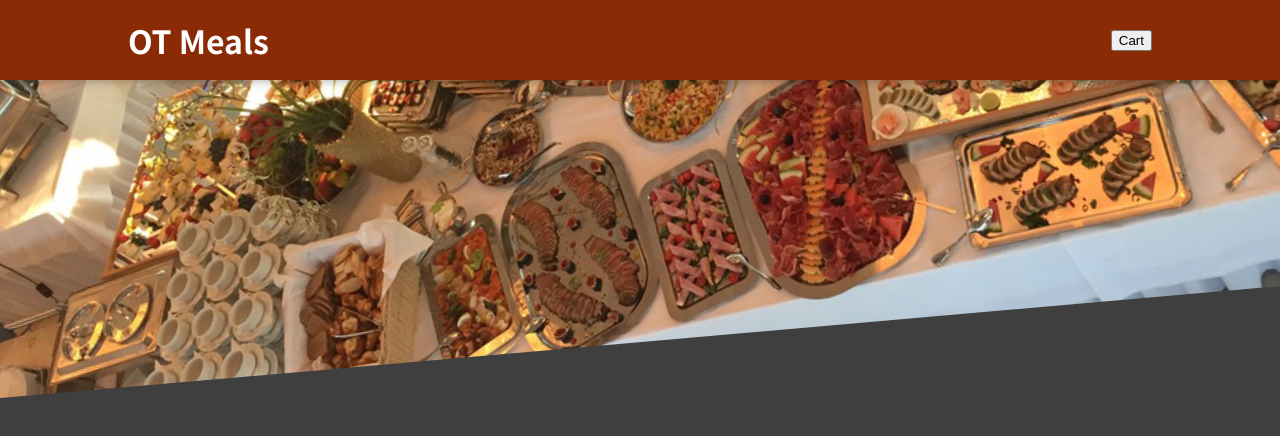
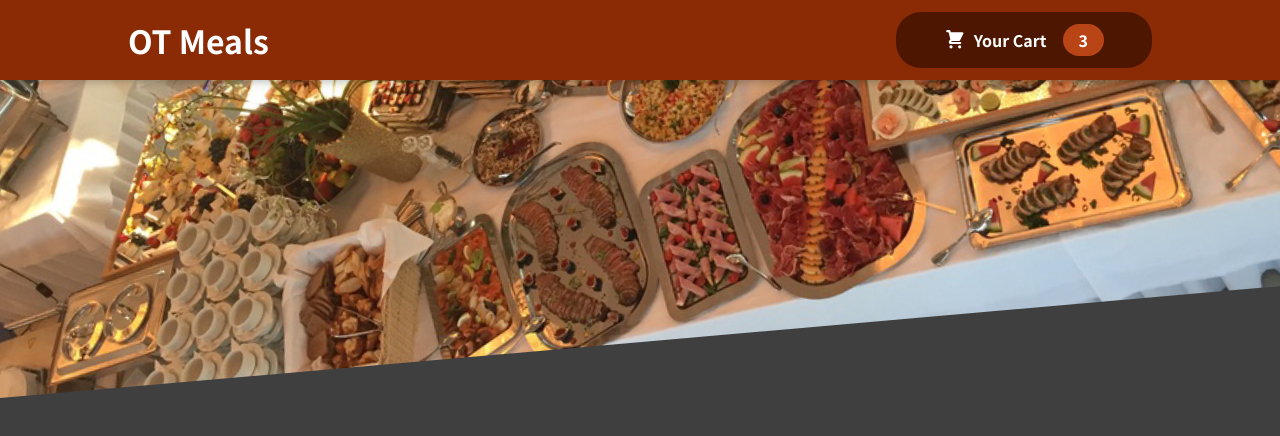
Before and after one commit to Otaiki1/food-order-app, a JavaScript app: page / in a window 1280 px wide. Shown: the top 436 px of the page. Built offline with nearby package versions, Linux system fonts and the light colour scheme.

Commit message:
feat: add Header Cart Button

```diff
--- /dev/null
+++ b/src/components/Cart/CartIcon.js
@@ -0,0 +1,13 @@
+const CartIcon = () => {
+  return (
+    <svg
+      xmlns="http://www.w3.org/2000/svg"
+      viewBox="0 0 20 20"
+      fill="currentColor"
+    >
+      <path d="M3 1a1 1 0 000 2h1.22l.305 1.222a.997.997 0 00.01.042l1.358 5.43-.893.892C3.74 11.846 4.632 14 6.414 14H15a1 1 0 000-2H6.414l1-1H14a1 1 0 00.894-.553l3-6A1 1 0 0017 3H6.28l-.31-1.243A1 1 0 005 1H3zM16 16.5a1.5 1.5 0 11-3 0 1.5 1.5 0 013 0zM6.5 18a1.5 1.5 0 100-3 1.5 1.5 0 000 3z" />
+    </svg>
+  );
+};
+
+export default CartIcon;
--- a/src/components/Layout/Header.js
+++ b/src/components/Layout/Header.js
@@ -1,11 +1,12 @@
 import mealsImage from "../../assets/meals.jpg";
 import classes from "./Header.module.css";
+import HeaderCartButton from "./HeaderCartButton";
 export default function Header(props) {
   return (
     <>
       <header className={classes.header}>
         <h1>OT Meals</h1>
-        <button>Cart</button>
+        <HeaderCartButton />
       </header>
       <div className={classes["main-image"]}>
         <img src={mealsImage} alt="Table of food" />
--- /dev/null
+++ b/src/components/Layout/HeaderCartButton.js
@@ -0,0 +1,14 @@
+import CartIcon from "../Cart/CartIcon";
+import classes from "./HeaderCartButton.module.css";
+
+export default function HeaderCartButton(props) {
+  return (
+    <button className={classes.button}>
+      <span className={classes.icon}>
+        <CartIcon />
+      </span>
+      <span>Your Cart</span>
+      <span className={classes.badge}>3</span>
+    </button>
+  );
+}
--- /dev/null
+++ b/src/components/Layout/HeaderCartButton.module.css
@@ -0,0 +1,59 @@
+.button {
+  cursor: pointer;
+  font: inherit;
+  border: none;
+  background-color: #4d1601;
+  color: white;
+  padding: 0.75rem 3rem;
+  display: flex;
+  justify-content: space-around;
+  align-items: center;
+  border-radius: 25px;
+  font-weight: bold;
+}
+
+.button:hover,
+.button:active {
+  background-color: #2c0d00;
+}
+
+.icon {
+  width: 1.35rem;
+  height: 1.35rem;
+  margin-right: 0.5rem;
+}
+
+.badge {
+  background-color: #b94517;
+  padding: 0.25rem 1rem;
+  border-radius: 25px;
+  margin-left: 1rem;
+  font-weight: bold;
+}
+
+.button:hover .badge,
+.button:active .badge {
+  background-color: #92320c;
+}
+
+.bump {
+  animation: bump 300ms ease-out;
+}
+
+@keyframes bump {
+  0% {
+    transform: scale(1);
+  }
+  10% {
+    transform: scale(0.9);
+  }
+  30% {
+    transform: scale(1.1);
+  }
+  50% {
+    transform: scale(1.15);
+  }
+  100% {
+    transform: scale(1);
+  }
+}
```
Also changed, not shown: 1 other file (tests, documents, lock files or other folders).
